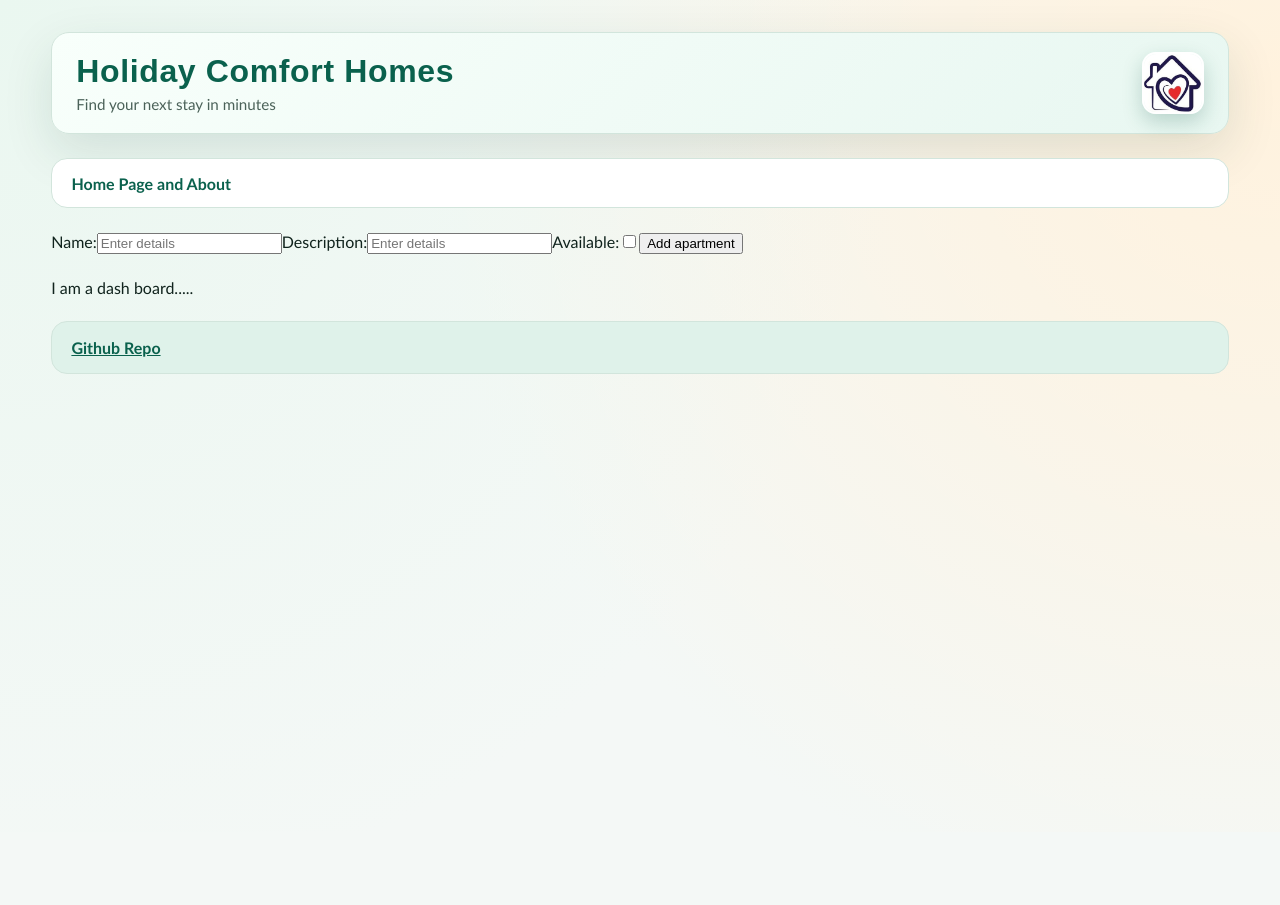
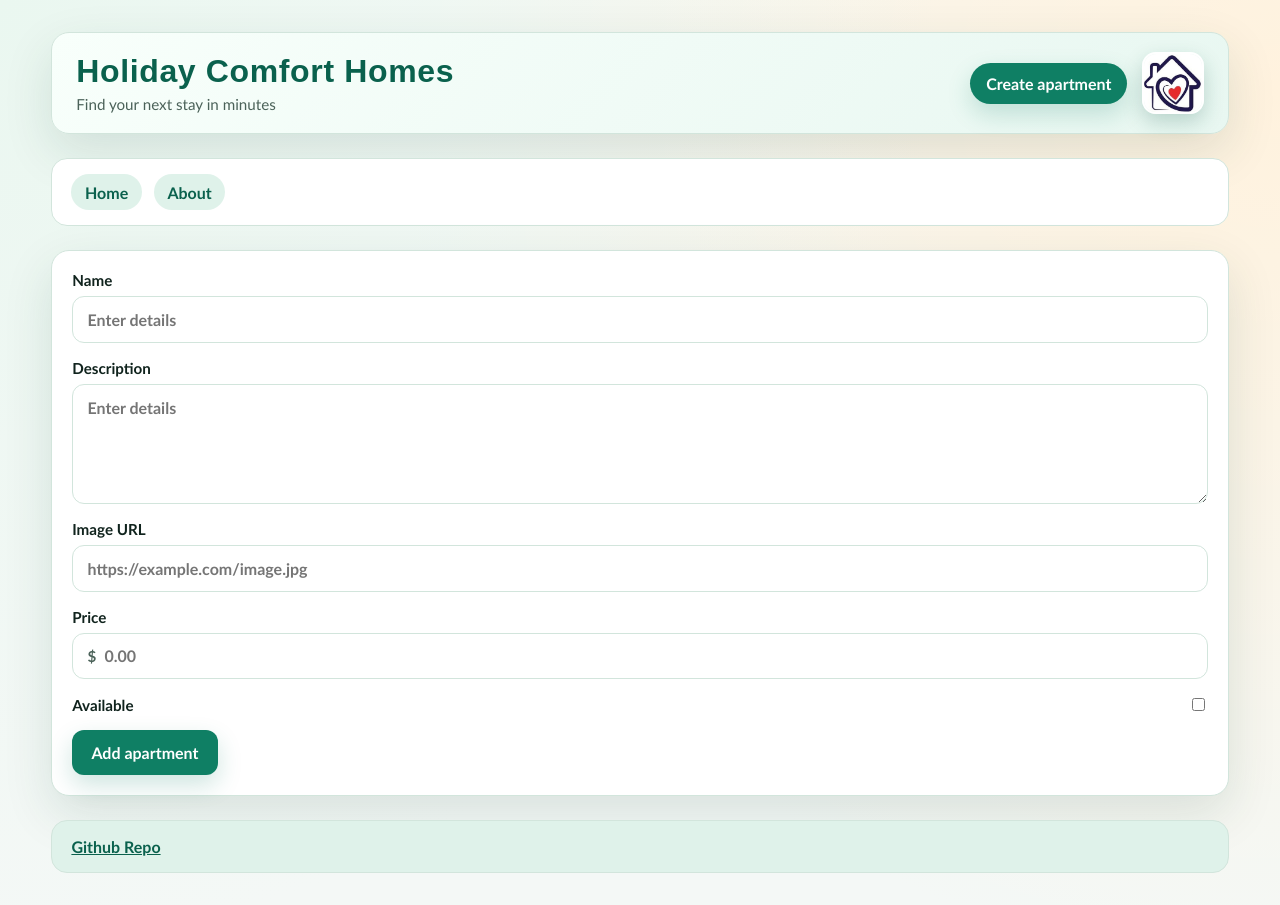
Before and after one commit to Chinonye1/Apartment-Rental, a React (Vite) app: page /dashboard in a window 1280 px wide. Before the commit the page ends 832 px from the top, so only its background shows below. Built offline with nearby package versions, Linux system fonts and the light colour scheme.

Commit message:
refactor: reorganize components and implement CreateApartmentForm for better structure

```diff
--- a/src/App.jsx
+++ b/src/App.jsx
@@ -1,124 +1,103 @@
-import { useState } from 'react'
-import { Route, Routes } from 'react-router-dom'
+import { useState } from "react";
+import { Route, Routes } from "react-router-dom";
 import list from "./assets/list.json";
 
-
-import { Navbar } from './components/Navbar'
-import { Footer } from './components/Footer'
-import { Sidebar } from './components/Sidebar'
-import ItemCard from './pages/ItemCard'
-import { AboutPage } from './pages/AboutPage'
-import { DashboardPage } from './pages/DashboardPage'
-import { ItemDetailsPage } from './pages/ItemDetailsPage'
-
-
+import { Navbar } from "./components/Navbar";
+import { Footer } from "./components/Footer";
+import { Sidebar } from "./components/Sidebar";
+import ItemCard from "./pages/ItemCard";
+import { AboutPage } from "./pages/AboutPage";
+import { DashboardPage } from "./pages/DashboardPage";
+import { ItemDetailsPage } from "./pages/ItemDetailsPage";
 
 function App() {
+  const [apartmentList, setApartmentList] = useState(list.results);
 
-   const [apartmentList, setApartmentList] = useState(list.results);
+  const [description, setDescription] = useState("");
 
-   const [description, setDescription] = useState("")
+  const [imageUrl, setImageUrl] = useState("");
 
-   const [name, setName] = useState("")
+  const [name, setName] = useState("");
 
-  const [available, setAvailable] = useState(false)
+  const [price, setPrice] = useState("");
 
-     function handleDeleteItem(id) {
+  const [available, setAvailable] = useState(false);
+
+  function handleDeleteItem(id) {
     setApartmentList(apartmentList.filter((element) => element.id !== id));
   }
 
   const handleSubmit = (e) => {
     e.preventDefault();
 
-    const apartmentIds = apartmentList.map((item) =>{
+    const apartmentIds = apartmentList.map((item) => {
       return item.id;
     });
 
-    const maxId= Math.max(...apartmentIds);
-    const nextId = maxId + 1
+    const maxId = Math.max(...apartmentIds);
+    const nextId = maxId + 1;
 
-
-
-
-    const newApartment= {
+    const newApartment = {
       id: nextId,
       name: name,
       description: description,
-      has_availability: available
+      picture_url: imageUrl,
+      price: price ? `$${Number(price).toFixed(2)}` : "$0.00",
+      has_availability: available,
+    };
+    console.log(newApartment);
 
+    const newList = [newApartment, ...apartmentList];
 
+    setApartmentList(newList);
 
-    }
-    console.log(newApartment)
+    setName("");
+    setDescription("");
+    setImageUrl("");
+    setPrice("");
+    setAvailable(false);
+  };
 
+  return (
+    <>
+      <Navbar />
+      <Sidebar />
+      <Routes>
+        <Route
+          path="/"
+          element={
+            <ItemCard ItemArr={apartmentList} onDelete={handleDeleteItem} />
+          }
+        />
+        <Route path="/about" element={<AboutPage />} />
+        <Route
+          path="/dashboard"
+          element={
+            <DashboardPage
+              name={name}
+              description={description}
+              imageUrl={imageUrl}
+              price={price}
+              available={available}
+              onNameChange={setName}
+              onDescriptionChange={setDescription}
+              onImageUrlChange={setImageUrl}
+              onPriceChange={setPrice}
+              onAvailableChange={setAvailable}
+              onSubmit={handleSubmit}
+            />
+          }
+        />
+        <Route
+          path="/details/:detailId"
+          element={<ItemDetailsPage ItemArr={apartmentList} />}
+        />
+        <Route path="*" element={<h1>Page not found</h1>} />
+      </Routes>
 
-
-    const newList = [newApartment,...apartmentList]
-
-    setApartmentList(newList)
-
-    setName("")
-    setDescription("")
-    setAvailable("")
-  }
-
-
-  return  (
-    <>
- <Navbar/>
- <Sidebar/>
- {/* create form */}
- <section>
-  <form onSubmit={handleSubmit}>
-    <label>
-      Name:
-    <input
-    type='text'
-    name='title'
-    placeholder='Enter details'
-    value={name}
-    onChange= {(e) => {setName(e.target.value)}}/>
-    </label>
-
-      <label>
-      Description:
-    <input
-    type='text'
-    name='description'
-    placeholder='Enter details'
-    value={description}
-    onChange= {(e) => {setDescription(e.target.value)}}/>
-    </label>
-
-
-      <label>
-      Available:
-    <input
-    type='checkbox'
-    name='available'
-    checked={available}
-    onChange= {(e) => {setAvailable(e.target.checked)}}/>
-    </label>
-
-    <button>Add apartment</button>
-  </form>
-
- </section>
-
-    <Routes>
-      <Route path="/" element={<ItemCard ItemArr={apartmentList} onDelete={handleDeleteItem}/>}/>
-      <Route path="/about" element={<AboutPage/>}/>
-      <Route path="/dashboard" element={<DashboardPage/>}/>
-      <Route path="/details/:detailId" element={<ItemDetailsPage ItemArr={apartmentList}/>}/>
-      <Route path='*' element={<h1>Page not found</h1>}/>
-
-    </Routes>
-
-
-<Footer/>
-
+      <Footer />
     </>
-  )
+  );
 }
 
-export default App
+export default App;
--- /dev/null
+++ b/src/components/CreateApartmentForm.jsx
@@ -0,0 +1,79 @@
+export function CreateApartmentForm({
+  name,
+  description,
+  imageUrl,
+  price,
+  available,
+  onNameChange,
+  onDescriptionChange,
+  onImageUrlChange,
+  onPriceChange,
+  onAvailableChange,
+  onSubmit,
+}) {
+  return (
+    <section className="create-form-shell">
+      <form className="create-form" onSubmit={onSubmit}>
+        <label className="form-field">
+          <span>Name</span>
+          <input
+            type="text"
+            name="title"
+            placeholder="Enter details"
+            value={name}
+            onChange={(e) => onNameChange(e.target.value)}
+          />
+        </label>
+
+        <label className="form-field">
+          <span>Description</span>
+          <textarea
+            name="description"
+            placeholder="Enter details"
+            value={description}
+            onChange={(e) => onDescriptionChange(e.target.value)}
+          />
+        </label>
+
+        <label className="form-field">
+          <span>Image URL</span>
+          <input
+            type="url"
+            name="picture_url"
+            placeholder="https://example.com/image.jpg"
+            value={imageUrl}
+            onChange={(e) => onImageUrlChange(e.target.value)}
+          />
+        </label>
+
+        <label className="form-field">
+          <span>Price</span>
+          <div className="currency-input">
+            <span>$</span>
+            <input
+              type="number"
+              name="price"
+              placeholder="0.00"
+              min="0"
+              step="0.01"
+              value={price}
+              onChange={(e) => onPriceChange(e.target.value)}
+            />
+          </div>
+        </label>
+
+        <label className="form-field form-field-inline">
+          <span>Available</span>
+          <input
+            type="checkbox"
+            name="available"
+            checked={available}
+            onChange={(e) => onAvailableChange(e.target.checked)}
+          />
+        </label>
+
+        <button className="create-form-button">Add apartment</button>
+      </form>
+    </section>
+  );
+}
--- a/src/components/Navbar.jsx
+++ b/src/components/Navbar.jsx
@@ -1,5 +1,5 @@
+import { Link } from "react-router-dom";
 import logo from "../assets/logo.jpg";
-
 
 export function Navbar() {
   return (
@@ -8,7 +8,12 @@ export function Navbar() {
         <h1>Holiday Comfort Homes</h1>
         <p>Find your next stay in minutes</p>
       </div>
-      <img src={logo} alt="Holiday Comfort Homes logo" className="logo" />
+      <div className="navbar-actions">
+        <Link to="/dashboard" className="create-link">
+          Create apartment
+        </Link>
+        <img src={logo} alt="Holiday Comfort Homes logo" className="logo" />
+      </div>
     </header>
   );
 }
--- a/src/components/Sidebar.jsx
+++ b/src/components/Sidebar.jsx
@@ -1,6 +1,10 @@
+import { Link } from "react-router-dom";
+
 export function Sidebar() {
-    return <aside className="sidebar">
-    <a href="#">Home Page and About</a>
-  </aside>;
-
+  return (
+    <aside className="sidebar">
+      <Link to="/">Home</Link>
+      <Link to="/about">About</Link>
+    </aside>
+  );
 }
--- a/src/index.css
+++ b/src/index.css
@@ -45,6 +45,31 @@ body {
   box-shadow: var(--shadow);
 }
 
+.navbar-actions {
+  display: flex;
+  align-items: center;
+  gap: 0.9rem;
+}
+
+.create-link {
+  display: inline-flex;
+  align-items: center;
+  justify-content: center;
+  padding: 0.7rem 1rem;
+  border-radius: 999px;
+  background: var(--brand);
+  color: #ffffff;
+  font-weight: 700;
+  text-decoration: none;
+  box-shadow: 0 10px 24px rgba(15, 127, 100, 0.2);
+  transition: transform 0.2s ease, background 0.2s ease;
+}
+
+.create-link:hover {
+  background: var(--brand-strong);
+  transform: translateY(-1px);
+}
+
 .brand h1 {
   margin: 0;
   font-family: "Avenir Next", "Futura", sans-serif;
@@ -69,6 +94,9 @@ body {
 }
 
 .sidebar {
+  display: flex;
+  flex-wrap: wrap;
+  gap: 0.75rem;
   border: 1px solid var(--line);
   border-radius: 16px;
   padding: 0.9rem 1.2rem;
@@ -76,6 +104,9 @@ body {
 }
 
 .sidebar a {
+  padding: 0.55rem 0.85rem;
+  border-radius: 999px;
+  background: var(--bg-accent);
   color: var(--brand-strong);
   text-decoration: none;
   font-weight: 700;
@@ -83,6 +114,104 @@ body {
 
 .sidebar a:hover {
   color: var(--brand);
+  background: #d4efe4;
+}
+
+.create-form-shell {
+  border: 1px solid var(--line);
+  border-radius: 18px;
+  padding: 1.25rem;
+  background: var(--bg-soft);
+  box-shadow: var(--shadow);
+}
+
+.create-form {
+  display: grid;
+  gap: 1rem;
+}
+
+.form-field {
+  display: grid;
+  gap: 0.45rem;
+  font-weight: 700;
+  color: var(--text-main);
+}
+
+.form-field span {
+  font-size: 0.95rem;
+}
+
+.form-field input,
+.form-field textarea {
+  width: 100%;
+  padding: 0.8rem 0.9rem;
+  border: 1px solid var(--line);
+  border-radius: 12px;
+  background: #ffffff;
+  color: var(--text-main);
+  font: inherit;
+}
+
+.form-field textarea {
+  min-height: 120px;
+  resize: vertical;
+}
+
+.form-field input:focus,
+.form-field textarea:focus {
+  outline: 2px solid rgba(15, 127, 100, 0.2);
+  border-color: var(--brand);
+}
+
+.currency-input {
+  display: flex;
+  align-items: center;
+  gap: 0.5rem;
+  padding: 0 0.9rem;
+  border: 1px solid var(--line);
+  border-radius: 12px;
+  background: #ffffff;
+}
+
+.currency-input span {
+  color: var(--text-muted);
+  font-weight: 700;
+}
+
+.currency-input input {
+  border: 0;
+  padding-left: 0;
+  padding-right: 0;
+}
+
+.currency-input input:focus {
+  outline: none;
+}
+
+.form-field-inline {
+  grid-template-columns: 1fr auto;
+  align-items: center;
+}
+
+.form-field-inline input {
+  width: auto;
+}
+
+.create-form-button {
+  justify-self: start;
+  padding: 0.8rem 1.2rem;
+  border: 0;
+  border-radius: 12px;
+  background: var(--brand);
+  color: #ffffff;
+  font: inherit;
+  font-weight: 700;
+  cursor: pointer;
+  box-shadow: 0 10px 24px rgba(15, 127, 100, 0.2);
+}
+
+.create-form-button:hover {
+  background: var(--brand-strong);
 }
 
 .card {
@@ -173,6 +302,15 @@ body {
     gap: 0.8rem;
   }
 
+  .navbar-actions {
+    width: 100%;
+    justify-content: space-between;
+  }
+
+  .create-form-shell {
+    padding: 1rem;
+  }
+
   .logo {
     width: 52px;
     height: 52px;
--- a/src/pages/DashboardPage.jsx
+++ b/src/pages/DashboardPage.jsx
@@ -1,5 +1,31 @@
-export function DashboardPage(){
-    return (
-        <>I am a dash board.....</>
-    )
+import { CreateApartmentForm } from "../components/CreateApartmentForm";
+
+export function DashboardPage({
+  name,
+  description,
+  imageUrl,
+  price,
+  available,
+  onNameChange,
+  onDescriptionChange,
+  onImageUrlChange,
+  onPriceChange,
+  onAvailableChange,
+  onSubmit,
+}) {
+  return (
+    <CreateApartmentForm
+      name={name}
+      description={description}
+      imageUrl={imageUrl}
+      price={price}
+      available={available}
+      onNameChange={onNameChange}
+      onDescriptionChange={onDescriptionChange}
+      onImageUrlChange={onImageUrlChange}
+      onPriceChange={onPriceChange}
+      onAvailableChange={onAvailableChange}
+      onSubmit={onSubmit}
+    />
+  );
 }
```
